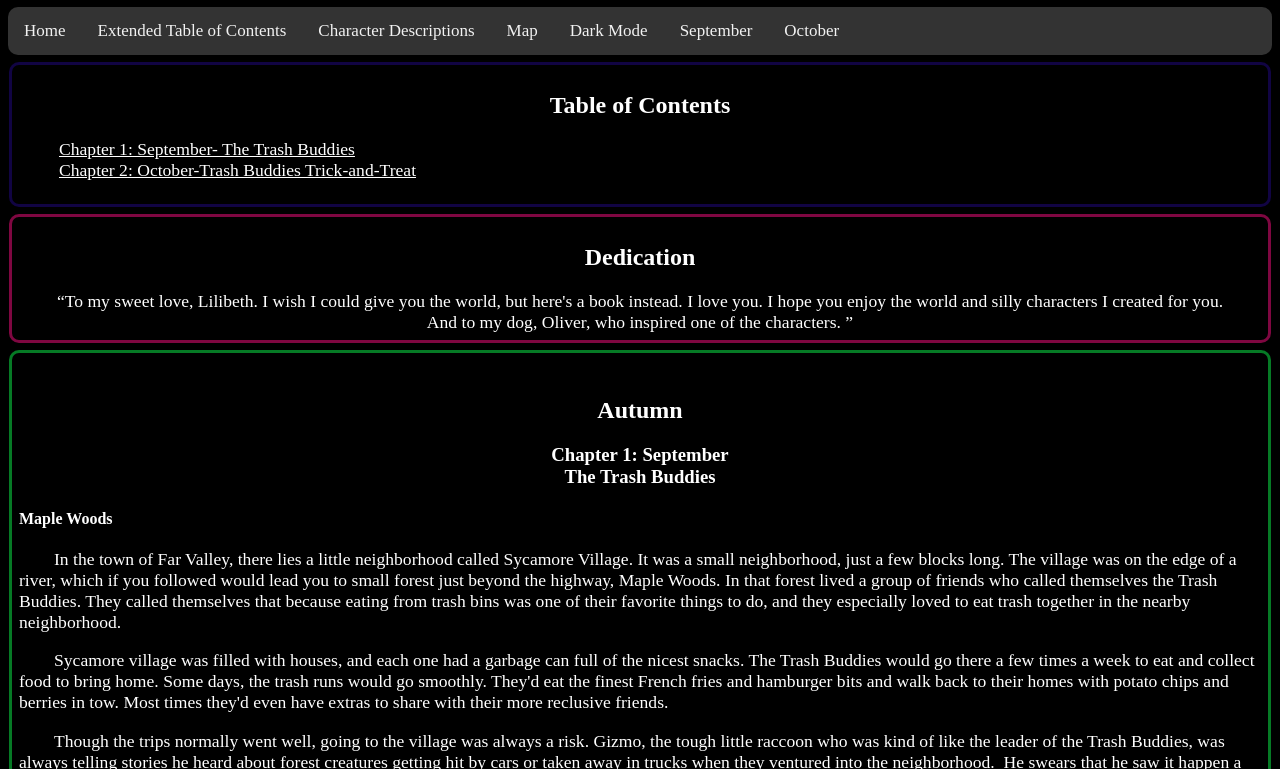
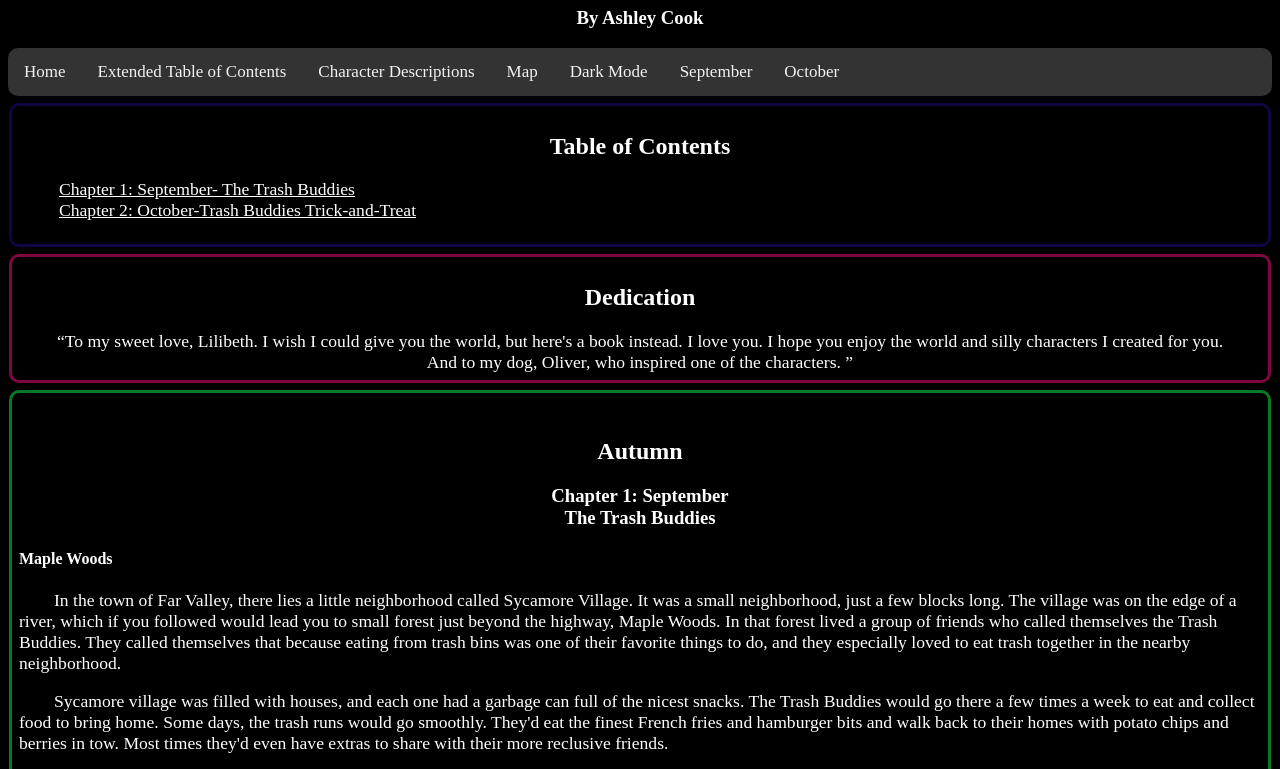
Before and after one commit to Xconina/trashbuddiesbook, a plain HTML site: page dark.html in a window 1280 px wide. Shown: the part 73-842 px from the top of the page. Drawn offline with Linux system fonts and the light colour scheme.

Commit message:
added my name to project

```diff
--- a/dark.html
+++ b/dark.html
@@ -10,6 +10,7 @@
 <body>
     <header>
     <h1 >Tales of the Trash Buddies</h1>
+    <h3>By Ashley Cook</h3>
     <div class="topnav">
   <a href="index.html">Home</a>
   <a href="table.html">Extended Table of Contents</a>
```
Also changed, not shown: index.html (+1 -0 lines).
